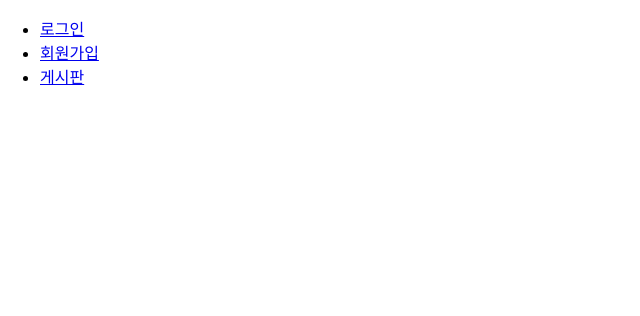
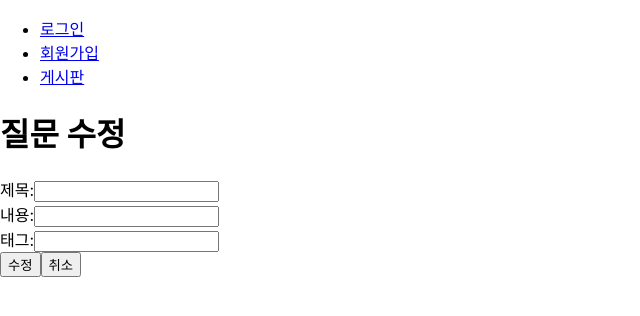
Before and after one commit to viroovr/iniforum, a React (Create React App) app: page /1/edit in a window 1280 px wide. Before the commit this address had no page. Shown: the top 316 px of the page, without its empty margins (0-640 px from the left). Built offline with nearby package versions, Linux system fonts and the light colour scheme; no server answers.

Commit message:
UPDATE question page 	ADD update and delete button FEAT Error message in login failure, signup failure

```diff
--- a/package.json
+++ b/package.json
@@ -7,6 +7,7 @@
     "@testing-library/react": "^13.4.0",
     "@testing-library/user-event": "^13.5.0",
     "axios": "^1.7.7",
+    "jwt-decode": "^4.0.0",
     "react": "^18.3.1",
     "react-dom": "^18.3.1",
     "react-router-dom": "^6.26.1",
--- a/src/App.js
+++ b/src/App.js
@@ -7,8 +7,9 @@ import Post from './page/Post';
 import QuestionList from './page/QuestionList';
 import QuestionDetail from './page/QuestionDetail';
 import { useEffect, useState } from 'react';
-import { setuoAxiosInterceptors } from './excption/setupAxiosInterceptors';
+import apiClient, { setuoAxiosInterceptors } from './excption/setupAxiosInterceptors';
 import { ToastContainer } from 'react-toastify';
+import QuestionEdit from './page/QuestionEdit';
 
 function Root() {
   const navigate = useNavigate();
@@ -59,6 +60,7 @@ function Root() {
           <Route path="/questions" element={<QuestionList />} />
           <Route path="/questions/:id" element={<QuestionDetail />} />
           <Route path="/post" element={<Post />} />
+          <Route path='/:id/edit' element={<QuestionEdit />} />
       </Routes>
       <ToastContainer />
     </div>
--- a/src/excption/setupAxiosInterceptors.js
+++ b/src/excption/setupAxiosInterceptors.js
@@ -24,9 +24,11 @@ export const setuoAxiosInterceptors = (navigate) => {
         (response) => response,
         (error) => {
             if (error.response && error.response.status === 403) {
-                if (!toast.isActive('login-required'))
-                toast.error("로그인이 필요합니다.", {toastId: 'login-required'});
-                navigate("/login");
+                localStorage.removeItem('jwtToken');
+                if (!toast.isActive('login-required')){
+                    toast.error("로그인이 필요합니다.", {toastId: 'login-required'});
+                    navigate("/login");
+                }
             }
             return Promise.reject(error);
         }
--- a/src/page/Login.js
+++ b/src/page/Login.js
@@ -1,11 +1,13 @@
-import React, {useState} from 'react';
+import React, {useEffect, useState} from 'react';
 import { useNavigate} from "react-router-dom";
 import axios from 'axios';
 
 function Login({ onLogin }) {
     const [userId, setUserId] = useState('');
     const [password, setPassword] = useState('');
+    const [error, setError] = useState('');
     const navigate = useNavigate();
+
 
     const handleSubmit = async (e) => {
         e.preventDefault();
@@ -20,6 +22,7 @@ function Login({ onLogin }) {
             }
         } catch(error) {
             console.error('로그인 실패', error);
+            setError("유저 아이디나 패스워드가 일치하지 않습니다.");
         }
     };
 
@@ -45,6 +48,7 @@ function Login({ onLogin }) {
                         required
                         />
                 </div>
+                {error && <p style={{ color: "red" }}>{error}</p>}
                 <button type='submit'>로그인</button>
 
             </form>
--- a/src/page/Post.js
+++ b/src/page/Post.js
@@ -1,5 +1,4 @@
 import React, {useState} from "react";
-import axios from "axios";
 import { useNavigate } from "react-router-dom";
 import apiClient from "../excption/setupAxiosInterceptors";
 
@@ -39,11 +38,12 @@ function Post() {
                 onChange={(e) => setTitle(e.target.value)}
             />
             <label>내용</label>
-             <input
-                type="text"
+            <textarea
                 placeholder="Content"
                 value={content}
                 onChange={(e) => setContent(e.target.value)}
+                style={{width: '100%', resize: 'vertical'}}
+
             />
             <label>태그</label>
             <input
--- a/src/page/QuestionDetail.js
+++ b/src/page/QuestionDetail.js
@@ -1,11 +1,13 @@
 import { useState, useEffect } from "react";
-import { useParams } from "react-router-dom";
-import axios from "axios";
+import { useNavigate, useParams } from "react-router-dom";
 import apiClient from "../excption/setupAxiosInterceptors";
+import {jwtDecode} from "jwt-decode";
 
 const QuestionDetail = () => {
     const { id } = useParams();
     const [question, setQuestions] = useState(null);
+    const [isAuthor, setIsAuthor] = useState(false);
+    const navigate = useNavigate();
 
     useEffect(() => {
         fetchQuestionDetails();
@@ -15,9 +17,34 @@ const QuestionDetail = () => {
         try {
             const response = await apiClient.get(`/q/${id}`);
             setQuestions(response.data);
+            checkIfUserIsAuthor(response.data);
         } catch (error) {
             console.error("Error fetching question detail:", error);
         }
+    };
+
+    const checkIfUserIsAuthor = (questionData) => {
+        const token = localStorage.getItem("jwtToken");
+        if (token) {
+            const decodedToken = jwtDecode(token);
+            const currentUserId = decodedToken.userId;
+            if ( questionData && currentUserId === questionData.userId) {
+                setIsAuthor(true);
+            }
+        }
+    }
+
+    const handleDelete = async () => {
+        try {
+            await apiClient.delete(`/q/${id}`);
+            navigate("/questions");
+        } catch (error) {
+            console.error("Error delete question", error);
+        }
+    }
+
+    const handleEdit = () => {
+        navigate(`/${id}/edit`);
     };
 
     if (!question) {
@@ -31,6 +58,15 @@ const QuestionDetail = () => {
             <p>내용: {question.content}</p>
             <p>태그: {question.tag}</p>
             <p>작성일: {new Date(question.createdDate).toLocaleString()}</p>
+            {
+                isAuthor &&  (
+                    <div>
+                        <button onClick={handleEdit}>수정</button>
+                        <button onClick={handleDelete}>삭제</button>
+                    </div>
+                )
+            }
+
         </div>
     );
 
--- /dev/null
+++ b/src/page/QuestionEdit.js
@@ -0,0 +1,89 @@
+import { useEffect, useState } from "react";
+import { useNavigate, useParams } from "react-router-dom"
+import apiClient from "../excption/setupAxiosInterceptors";
+
+const QuestionEdit = () => {
+    const {id} = useParams();
+    const navigate = useNavigate();
+    const [form, setForm] = useState({
+        title: "",
+        content: "",
+        tag: ""
+    });
+
+    useEffect(() => {
+        fetchQuestionDetails();
+    }, [id]);
+
+    const fetchQuestionDetails = async () => {
+        try {
+            const response = await apiClient.get(`/q/${id}`);
+            setForm({
+                title: response.data.title,
+                content: response.data.content,
+                tag: response.data.tag
+            });
+        } catch (error) {
+            console.error("Error fetching question for edit: ", error);
+        }
+    };
+
+    const handleSubmit = async (e) => {
+        e.preventDefault();
+        try {
+            await apiClient.put(`/q/${id}`, form);
+            navigate("/questions");
+        } catch (error) {
+            console.error("Error updating question:", error);
+        }
+    };
+
+    const handleChange = (e) => {
+        setForm({
+            ...form,
+            [e.target.name]: e.target.value
+        });
+    };
+
+    return (
+        <div>
+            <h1>질문 수정</h1>
+            <form onSubmit={handleSubmit}>
+                <div>
+                    <label>제목:</label>
+                    <input
+                        type="text"
+                        name="title"
+                        value={form.title}
+                        onChange={handleChange}
+                        required
+                    />
+                </div>
+                <div>
+                    <label>내용:</label>
+                    <input
+                        name="content"
+                        value={form.content}
+                        onChange={handleChange}
+                        required
+                    />
+                </div>
+                <div>
+                    <label>태그:</label>
+                    <input
+                        type="text"
+                        name="tag"
+                        value={form.tag}
+                        onChange={handleChange}
+                        required
+                    />
+                </div>
+                <button type="submit">수정</button>
+                <button type="button" onClick={() => navigate(`/questions/${id}`)}>취소</button>
+            </form>
+        </div>
+    );
+
+};
+
+export default QuestionEdit;
--- a/src/page/QuestionList.js
+++ b/src/page/QuestionList.js
@@ -1,5 +1,4 @@
 import React, {useEffect, useState} from "react";
-import axios from "axios";
 import { useNavigate } from "react-router-dom";
 import { Link } from "react-router-dom";
 import apiClient from "../excption/setupAxiosInterceptors";
--- a/src/page/Signup.js
+++ b/src/page/Signup.js
@@ -6,11 +6,18 @@ function Signup() {
     const [userId, setUserId] = useState('');
     const [email, setEmail] = useState('');
     const [password, setPassword] = useState('');
+    const [confirmPassword, setConfirmPassword] = useState('');
     const [name, setName] = useState('');
+    const [error, setError] = useState('');
 
     const navigate = useNavigate();
     const handleSubmit = async (e) => {
         e.preventDefault();
+        if (password !== confirmPassword) {
+          setError("패스워드가 일치하지 않습니다.");
+          return;
+        }
+
         const userData = {
             userId,
             email,
@@ -62,6 +69,15 @@ function Signup() {
                   />
                 </div>
                 <div>
+                  <label>Confirm Password</label>
+                  <input
+                    type="password"
+                    value={confirmPassword}
+                    onChange={(e) => setConfirmPassword(e.target.value)}
+                    required
+                  />
+                </div>
+        <div>
           <label>Name</label>
           <input
             type="text"
@@ -69,6 +85,7 @@ function Signup() {
             onChange={(e) => setName(e.target.value)}
             required
           />
+            {error && <p style={{ color: "red"}}>{error}</p>}
         </div>
         <button type="submit">회원가입</button>
             </form>
```
Also changed, not shown: 1 other file (tests, documents, lock files or other folders). Lines whose indentation alone changed are shown as unchanged.
